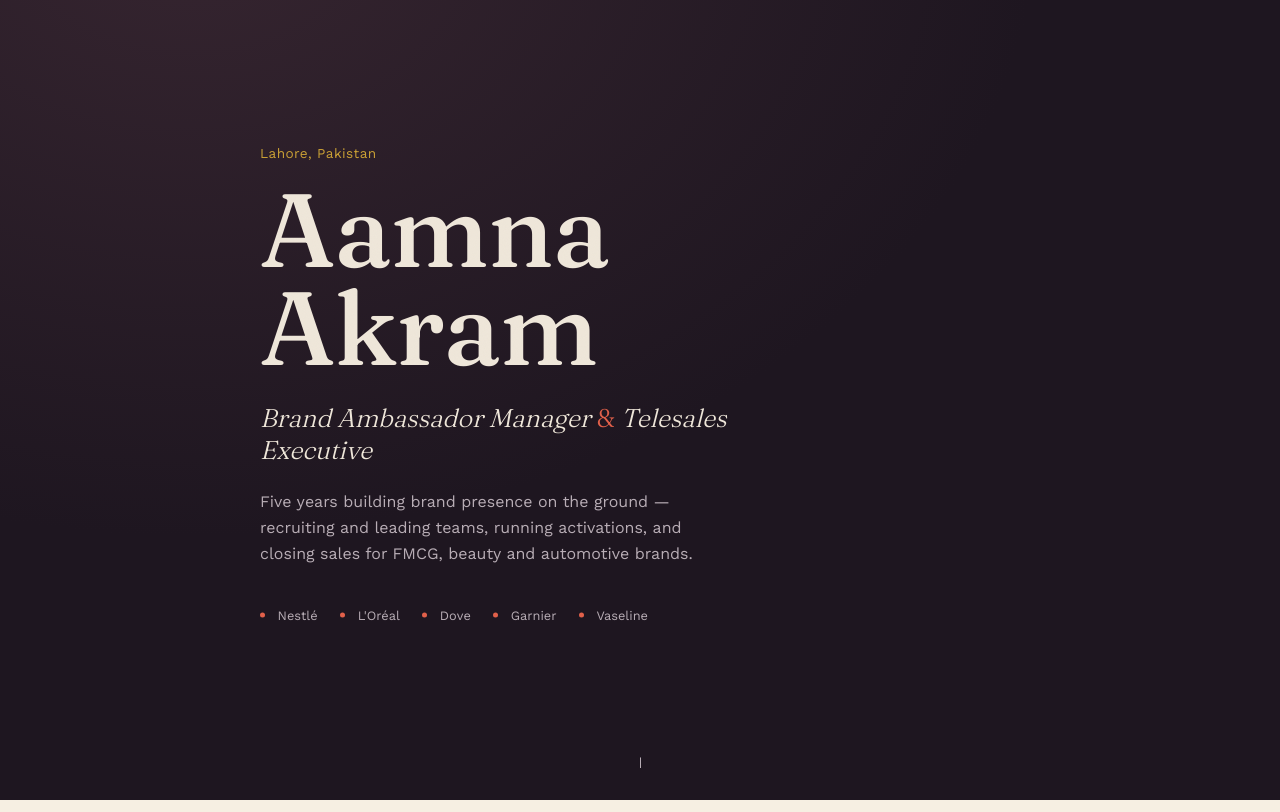
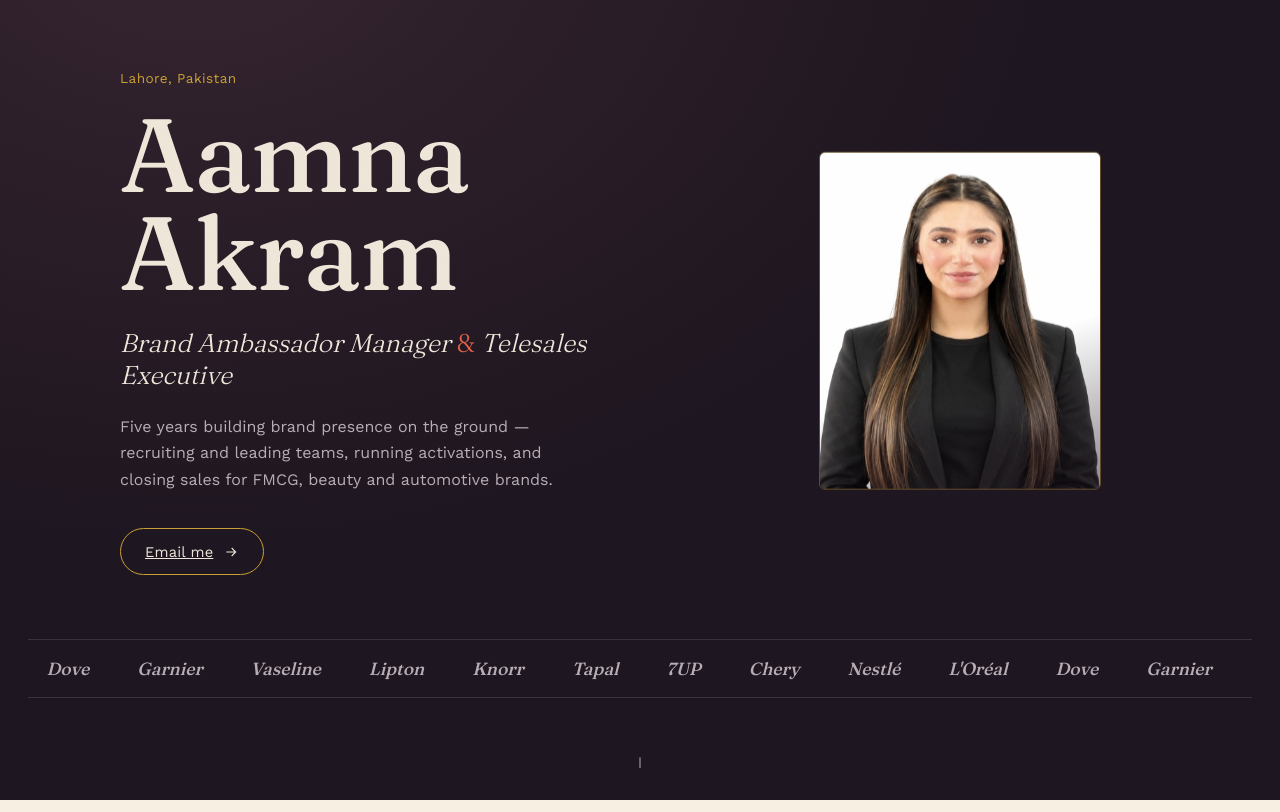
Before and after one commit to create-umair/sample.io, a plain HTML site: page index.html in a window 1280 px wide. Shown: the top 812 px of the page. Drawn offline with nearby package versions, Linux system fonts and the light colour scheme.

Commit message:
Add files via upload

```diff
--- a/index.html
+++ b/index.html
@@ -14,16 +14,32 @@
 <div class="grain"></div>
 
 <header class="hero" id="top">
-  <div class="hero-inner">
-    <p class="eyebrow reveal" style="--d:0">Lahore, Pakistan</p>
-    <h1 class="reveal" style="--d:1">Aamna<br>Akram</h1>
-    <p class="role reveal" style="--d:2">Brand Ambassador Manager <span class="amp">&amp;</span> Telesales Executive</p>
-    <p class="hero-summary reveal" style="--d:3">Five years building brand presence on the ground — recruiting and leading teams, running activations, and closing sales for FMCG, beauty and automotive brands.</p>
-    <div class="hero-brands reveal" style="--d:4">
-      <span>Nestlé</span><span>L'Oréal</span><span>Dove</span><span>Garnier</span><span>Vaseline</span>
+  <div class="hero-inner hero-split">
+    <div class="hero-text">
+      <p class="eyebrow reveal" style="--d:0">Lahore, Pakistan</p>
+      <h1 class="reveal" style="--d:1">Aamna<br>Akram</h1>
+      <p class="role reveal" style="--d:2">Brand Ambassador Manager <span class="amp">&amp;</span> Telesales Executive</p>
+      <p class="hero-summary reveal" style="--d:3">Five years building brand presence on the ground — recruiting and leading teams, running activations, and closing sales for FMCG, beauty and automotive brands.</p>
+      <a class="email-cta reveal" style="--d:4" href="mailto:aamnakram@gmail.com">
+        <span>Email me</span>
+        <svg viewBox="0 0 24 24" width="16" height="16" fill="none" stroke="currentColor" stroke-width="1.6"><path d="M5 12h14M13 6l6 6-6 6"/></svg>
+      </a>
+    </div>
+    <div class="hero-photo reveal" style="--d:2">
+      <div class="photo-frame">
+        <img src="photo.jpg" alt="Portrait of Aamna Akram">
+      </div>
     </div>
   </div>
-  <a class="scroll-cue reveal" style="--d:5" href="#about" aria-label="Scroll to about">
+
+  <div class="marquee reveal" style="--d:5">
+    <div class="marquee-track">
+      <span>Nestlé</span><span>L'Oréal</span><span>Dove</span><span>Garnier</span><span>Vaseline</span><span>Lipton</span><span>Knorr</span><span>Tapal</span><span>7UP</span><span>Chery</span>
+      <span aria-hidden="true">Nestlé</span><span aria-hidden="true">L'Oréal</span><span aria-hidden="true">Dove</span><span aria-hidden="true">Garnier</span><span aria-hidden="true">Vaseline</span><span aria-hidden="true">Lipton</span><span aria-hidden="true">Knorr</span><span aria-hidden="true">Tapal</span><span aria-hidden="true">7UP</span><span aria-hidden="true">Chery</span>
+    </div>
+  </div>
+
+  <a class="scroll-cue" href="#about" aria-label="Scroll to about">
     <span></span>
   </a>
 </header>
@@ -136,8 +152,11 @@
     <div class="section-inner">
       <h2>Let's talk</h2>
       <p>Open to brand ambassador management, activation and telesales roles.</p>
+      <a class="email-cta email-cta--light" href="mailto:aamnakram@gmail.com">
+        <span>aamnakram@gmail.com</span>
+        <svg viewBox="0 0 24 24" width="16" height="16" fill="none" stroke="currentColor" stroke-width="1.6"><path d="M5 12h14M13 6l6 6-6 6"/></svg>
+      </a>
       <div class="contact-links">
-        <a href="mailto:aamnakram@gmail.com">aamnakram@gmail.com</a>
         <a href="tel:+923009407687">+92 300 9407687</a>
         <span>Lahore, Cantt</span>
       </div>
--- a/styles.css
+++ b/styles.css
@@ -56,7 +56,15 @@ a{color:inherit;}
   padding:2rem 1.75rem 4rem;
 }
 
-.hero-inner{max-width:760px; margin:0 auto; width:100%;}
+.hero-inner{max-width:1040px; margin:0 auto; width:100%;}
+
+.hero-split{
+  display:grid;
+  grid-template-columns:1.2fr .8fr;
+  gap:2.5rem;
+  align-items:center;
+}
+.hero-text{max-width:560px;}
 
 .eyebrow{
   font-size:.85rem;
@@ -92,19 +100,89 @@ a{color:inherit;}
   line-height:1.65;
 }
 
-.hero-brands{
-  margin-top:2.5rem;
+/* email CTA */
+.email-cta{
+  margin-top:2.2rem;
+  display:inline-flex;
+  align-items:center;
+  gap:.6rem;
+  padding:.85rem 1.5rem;
+  border:1px solid var(--gold);
+  border-radius:999px;
+  color:var(--text-on-ink);
+  font-size:.92rem;
+  letter-spacing:.01em;
+  position:relative;
+  overflow:hidden;
+  transition:color .35s ease, border-color .35s ease;
+}
+.email-cta::before{
+  content:"";
+  position:absolute; inset:0;
+  background:linear-gradient(90deg, var(--gold), var(--coral));
+  transform:translateX(-102%);
+  transition:transform .4s cubic-bezier(.2,.7,.2,1);
+  z-index:-1;
+}
+.email-cta:hover{color:var(--ink); border-color:transparent;}
+.email-cta:hover::before{transform:translateX(0);}
+.email-cta svg{transition:transform .35s ease;}
+.email-cta:hover svg{transform:translateX(4px);}
+
+.email-cta--light{
+  color:var(--text-on-paper);
+  border-color:var(--text-on-paper);
+}
+.email-cta--light:hover{color:var(--paper);}
+
+/* hero portrait */
+.hero-photo{display:flex; justify-content:center;}
+.photo-frame{
+  width:clamp(180px, 22vw, 300px);
+  aspect-ratio:3/3.6;
+  border-radius:6px;
+  overflow:hidden;
+  position:relative;
+  border:1px solid rgba(203,161,53,.4);
+  animation:float 6s ease-in-out infinite;
+}
+.photo-frame img{
+  width:100%; height:100%;
+  object-fit:cover;
+  filter:grayscale(.15) contrast(1.03);
+}
+.photo-frame::after{
+  content:"";
+  position:absolute; inset:0;
+  background:linear-gradient(160deg, transparent 60%, rgba(30,22,32,.5));
+  pointer-events:none;
+}
+@keyframes float{
+  0%,100%{transform:translateY(0);}
+  50%{transform:translateY(-10px);}
+}
+
+/* brand marquee */
+.marquee{
+  margin-top:4rem;
+  overflow:hidden;
+  border-top:1px solid rgba(239,231,218,.14);
+  border-bottom:1px solid rgba(239,231,218,.14);
+  padding:1.1rem 0;
+}
+.marquee-track{
   display:flex;
-  flex-wrap:wrap;
-  gap:.5rem 1.4rem;
-  font-size:.8rem;
+  width:max-content;
+  gap:3rem;
+  animation:scroll-left 26s linear infinite;
+  font-family:var(--serif);
+  font-style:italic;
+  font-size:1.1rem;
   color:var(--text-on-ink-dim);
 }
-.hero-brands span{position:relative; padding-left:1.1rem;}
-.hero-brands span::before{
-  content:"";
-  position:absolute; left:0; top:50%; transform:translateY(-50%);
-  width:5px; height:5px; border-radius:50%; background:var(--coral);
+@keyframes scroll-left{
+  from{transform:translateX(0);}
+  to{transform:translateX(-50%);}
 }
 
 .scroll-cue{
@@ -315,6 +393,12 @@ a:focus-visible, button:focus-visible{
 }
 
 /* ---------- responsive ---------- */
+@media (max-width:820px){
+  .hero-split{grid-template-columns:1fr; gap:2rem;}
+  .hero-photo{order:-1;}
+  .photo-frame{width:clamp(160px,44vw,220px);}
+}
+
 @media (max-width:640px){
   .section-inner{padding:4.5rem 1.35rem;}
   .about-grid{grid-template-columns:1fr; gap:1.75rem;}
```
Also changed, not shown: photo.jpg (added).
